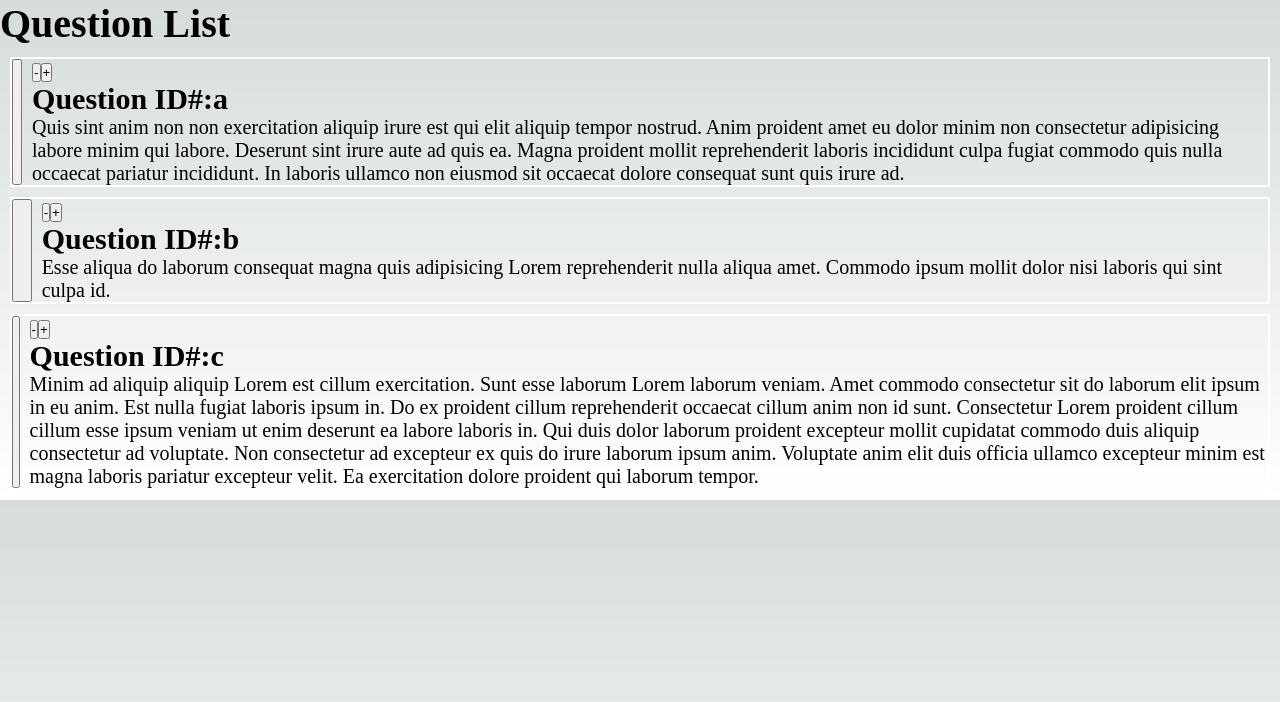
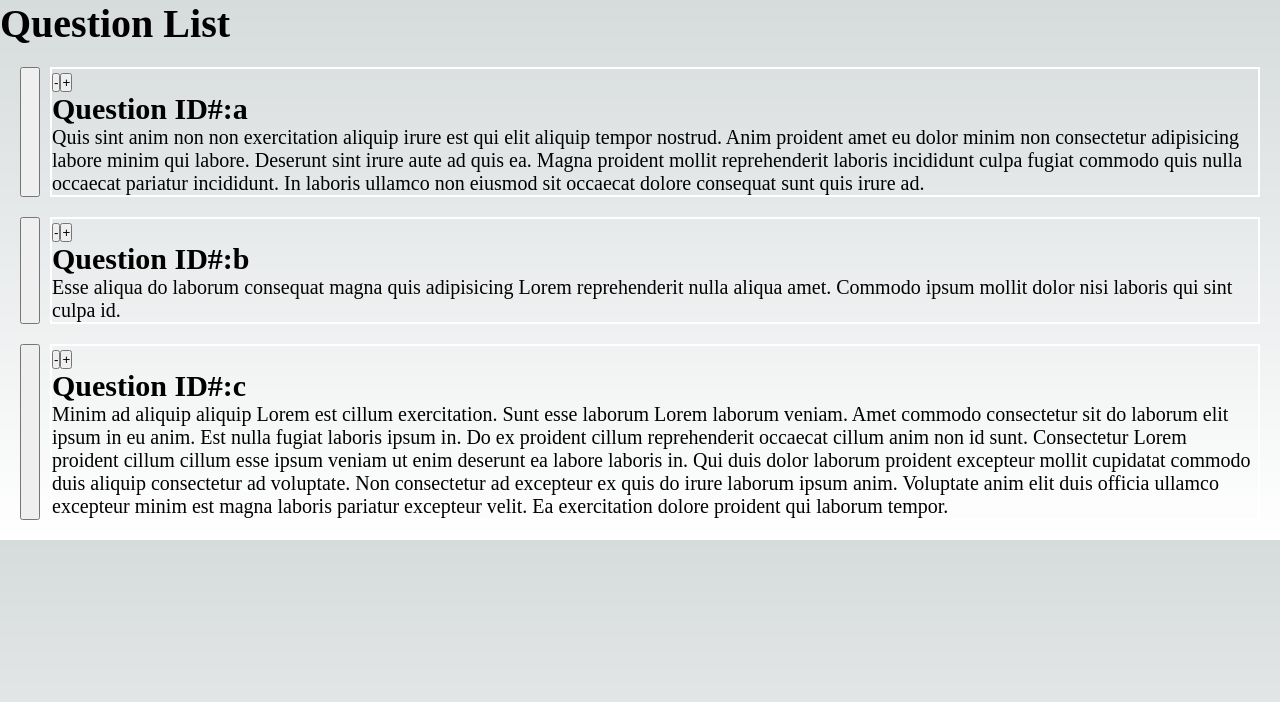
Before and after one commit to klalicki/mini-survey, a Next.js app: page /edit in a window 1280 px wide. Shown: the top 702 px of the page. Built offline with nearby package versions, Linux system fonts and the light colour scheme.

Commit message:
a11y: improves keyboard navigation of dnd

```diff
--- a/components/EditQuestion/EditQuestion.tsx
+++ b/components/EditQuestion/EditQuestion.tsx
@@ -15,8 +15,6 @@ const EditQuestion = ({
   //   id: index.toString(),
   // });
   return (
-    <article className="eq-container">
-      <button className="eq-draghandle"></button>
     <div className="eq-main">
       <div className="move-buttons">
         <button
@@ -38,7 +36,6 @@ const EditQuestion = ({
       <h2>Question ID#:{questionData.staticID}</h2>
       <p>{questionData.text}</p>
     </div>
-    </article>
   );
 };
 export default EditQuestion;
--- a/components/QuestionSort/QuestionSort.tsx
+++ b/components/QuestionSort/QuestionSort.tsx
@@ -15,7 +15,11 @@ import {
 } from "@dnd-kit/core";
 import { restrictToParentElement } from "@dnd-kit/modifiers";
 import { CSS } from "@dnd-kit/utilities";
-import { SortableContext, useSortable } from "@dnd-kit/sortable";
+import {
+  SortableContext,
+  useSortable,
+  sortableKeyboardCoordinates,
+} from "@dnd-kit/sortable";
 import { PropsWithChildren, use, useState } from "react";
 import { QuestionListContext } from "@/contexts/QuestionListContext";
 import { useContext } from "react";
@@ -34,13 +38,20 @@ const QuestionSortItem = ({
     transition,
   };
   return (
-    <div ref={setNodeRef} style={itemStyle} {...attributes} {...listeners}>
-      {children}
-    </div>
+    <article style={itemStyle} ref={setNodeRef} className="qs-question-wrapper">
+      <button {...attributes} {...listeners} className="eq-draghandle"></button>
+      <div className="eq-container">{children}</div>
+    </article>
   );
 };
 
 const QuestionSort = () => {
+  const sensors = useSensors(
+    useSensor(PointerSensor),
+    useSensor(KeyboardSensor, {
+      coordinateGetter: sortableKeyboardCoordinates,
+    })
+  );
   const {
     questionList,
     addBlankQuestion,
@@ -71,13 +82,13 @@ const QuestionSort = () => {
     }
   };
   return (
-    <>
+    <section className="sort-list-container">
       <DndContext
         modifiers={[restrictToParentElement]}
-        collisionDetection={closestCenter}
         onDragEnd={handleDragEnd}
         onDragOver={handleDragOver}
         onDragStart={handleDragStart}
+        sensors={sensors}
       >
         <SortableContext
           items={questionList.map((item) => {
@@ -90,7 +101,6 @@ const QuestionSort = () => {
               <>
                 {/* <button>+</button> */}
                 <QuestionSortItem id={item.staticID} key={item.staticID}>
-                  {/* item {item.staticID} */}
                   <EditQuestion questionData={item} index={index} />
                 </QuestionSortItem>
               </>
@@ -98,7 +108,7 @@ const QuestionSort = () => {
           })}
         </SortableContext>
       </DndContext>
-    </>
+    </section>
   );
 };
 export default QuestionSort;
--- a/styles/globals.css
+++ b/styles/globals.css
@@ -110,12 +110,27 @@ a {
 .eq-container {
   border: 2px solid white;
   /* padding: 1rem; */
-  margin: 0.5rem;
+  /* margin: 0.5rem; */
   display: flex;
   flex-direction: row;
   gap: 0.5rem;
+  flex-grow: 1;
 }
 
 .eq-draghandle {
   width: 1rem;
+  flex-shrink: 0;
 }
+
+.qs-question-wrapper {
+  display: flex;
+  /* padding: 1rem; */
+  gap: 0.5rem;
+}
+
+.sort-list-container {
+  display: flex;
+  flex-direction: column;
+  padding: 1rem;
+  gap: 1rem;
+}
```
Lines whose indentation alone changed are shown as unchanged.
